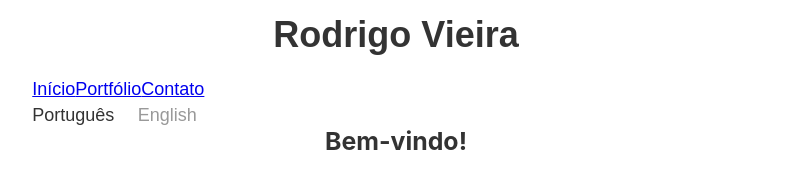
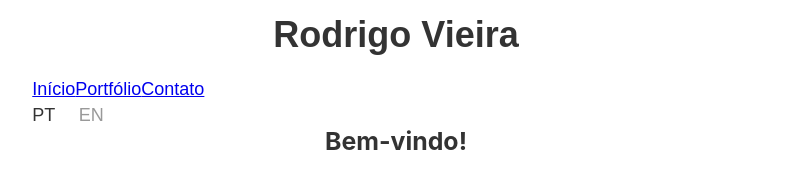
Before and after one commit to rodriigovieira/personal-site, a Gatsby site: page / in a window 1280 px wide. Shown: the top 178 px of the page, without its empty margins (244-1030 px from the left). Built offline with nearby package versions, Linux system fonts and the light colour scheme; Gatsby itself is replaced by a stand-in of ours.

Commit message:
Small Style Change

```diff
--- a/package.json
+++ b/package.json
@@ -8,7 +8,7 @@
     "build": "gatsby build",
     "develop": "GATSBY_GRAPHQL_IDE=playground gatsby develop",
     "format": "prettier --write src/**/*.{js,jsx}",
-    "start": "npm run develop",
+    "start": "yarn develop",
     "serve": "gatsby serve",
     "test": "echo \"Write tests! -> https://gatsby.dev/unit-testing\""
   },
--- a/src/components/Header.js
+++ b/src/components/Header.js
@@ -71,7 +71,7 @@ const Footer = () => {
               color: language === "pt" && "#333333",
             }}
           >
-            Português
+            PT
           </span>
           <span
             onClick={handleEnglish}
@@ -80,7 +80,7 @@ const Footer = () => {
               color: language === "en" && "#333333",
             }}
           >
-            English
+            EN
           </span>
         </div>
       </div>
```
Also changed, not shown: src/pages/index.module.scss (line endings or trailing spaces).
